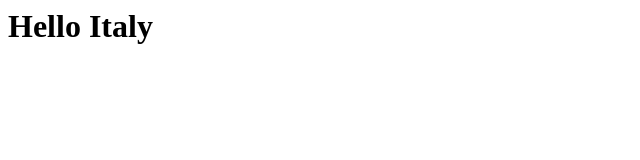
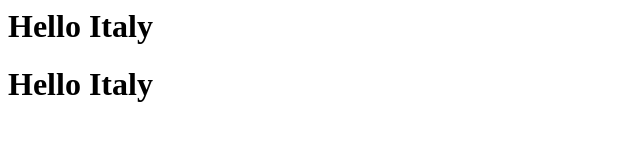
Before and after one commit to Y97qb/GitHub_Actions_Demo, a plain HTML site: page Folder_Test/index.html in a window 1280 px wide. Shown: the whole page, without its empty margins (0-640 px from the left). Drawn offline with Linux system fonts and the light colour scheme.

Commit message:
create index.html2

```diff
--- a/Folder_Test/index.html
+++ b/Folder_Test/index.html
@@ -1 +1,2 @@
 <h1>Hello Italy</h1>
+<h1>Hello Italy</h1>
```
